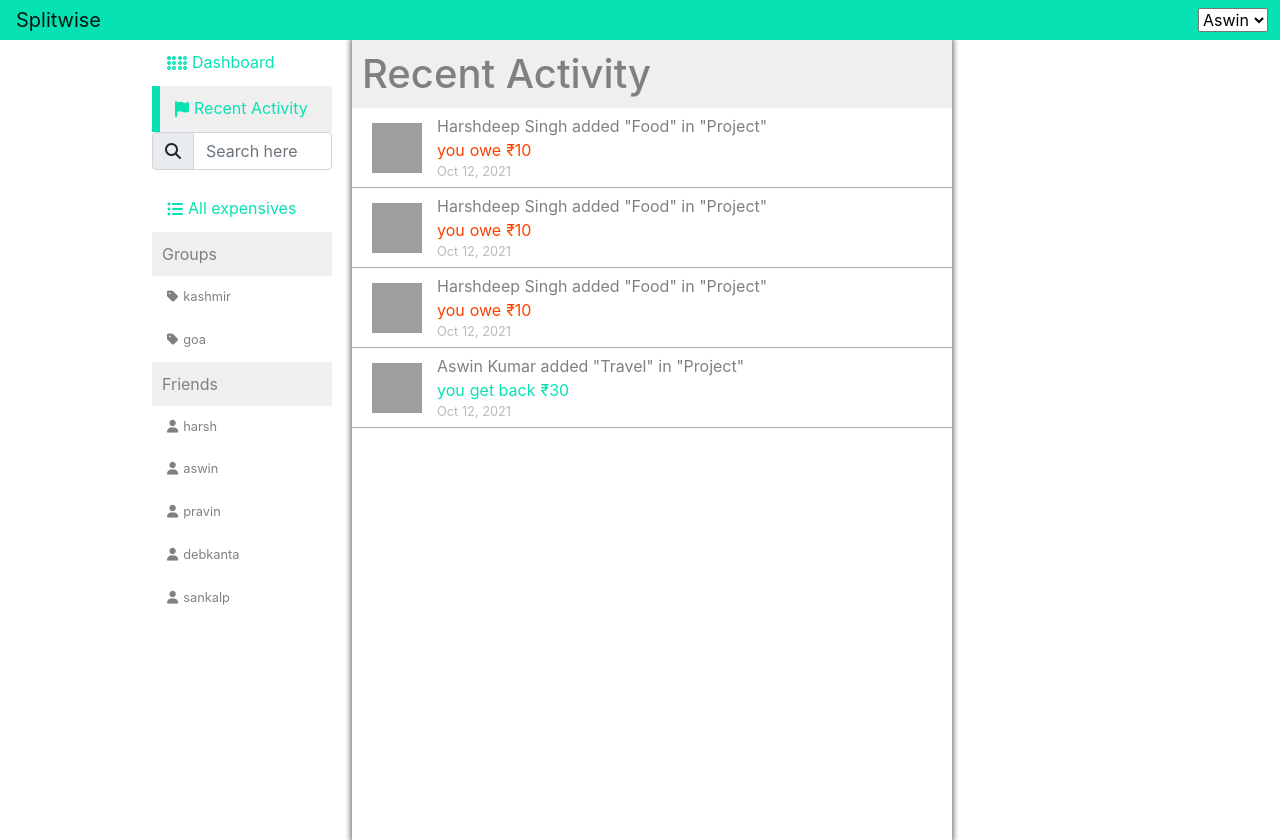
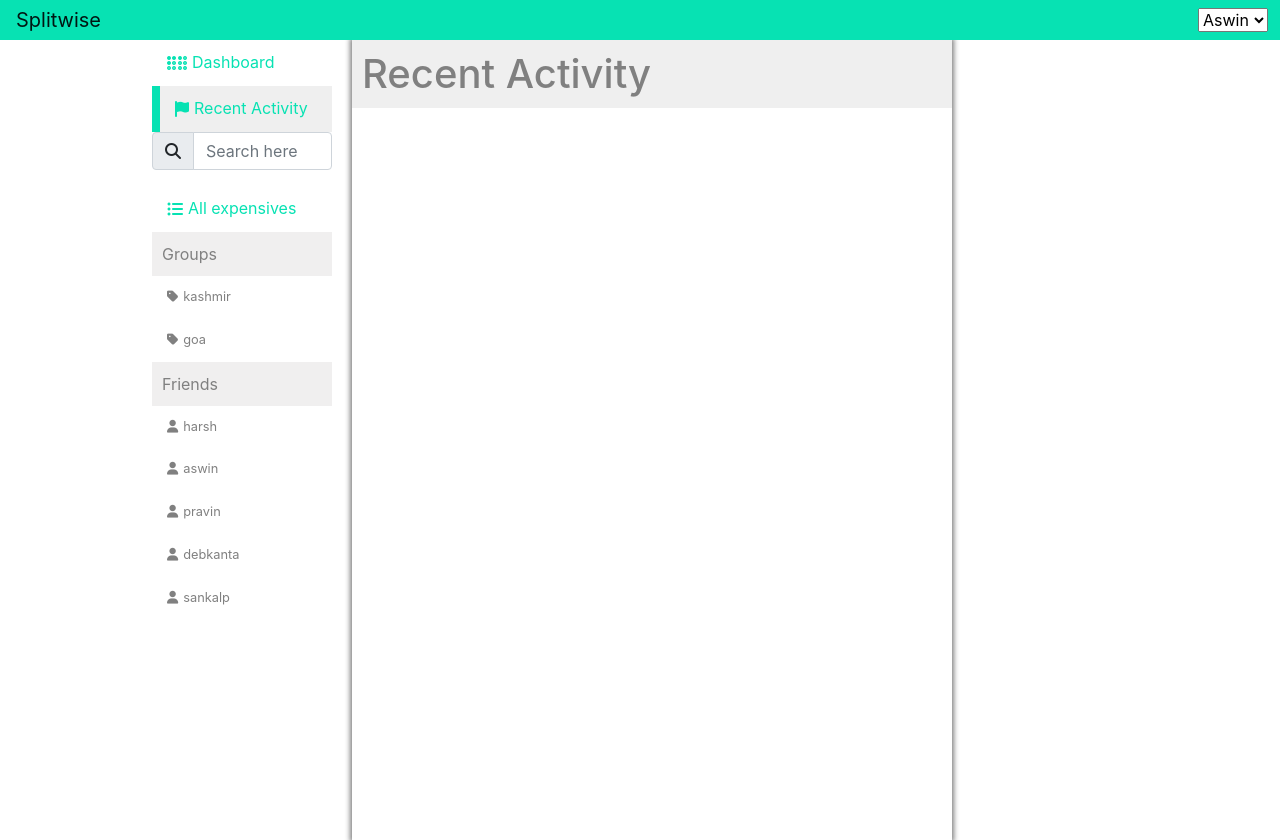
Before and after one commit to aswin-kumar-1999/SplitWIse-react, a React (Create React App) app: page /activity in a window 1280 px wide. Built offline with nearby package versions, Linux system fonts and the light colour scheme; grey boxes are pictures that could not be loaded.

Commit message:
Added recent Activity

```diff
--- a/src/components/Activity/Activity.js
+++ b/src/components/Activity/Activity.js
@@ -1,5 +1,8 @@
 import React, { Component } from "react";
 import ActivityBlock from "./ActivityBlock";
+
+import { connect } from "react-redux";
+import { recentActivity } from '../../redux/actions';
 
 export class Activity extends Component {
     constructor(props) {
@@ -12,53 +15,52 @@
             person1: "Harshdeep Singh",
             Desc1: "Food",
             Group1: "Project",
-            Date1: "Oct 12, 2021",
+            Date1: "Oct 16, 2021",
         };
     }
 
     render() {
+        { console.log("Activity", this.props.credit) }
         return (
             <div className="activity">
                 <h1 className="activityHead">Recent Activity</h1>
+                {this.props.credit.map(credits => (
                     <ActivityBlock
                         date={this.state.Date1}
-                    group={this.state.Group1}
-                    person={this.state.person1}
-                    desc={this.state.Desc1}
+                        lentTo={credits[0]}
+                        desc={credits[2]}
                         img={this.state.img1}
-                    amount={this.state.amount1}
-                    status={this.state.status1}
+                        amount={credits[1]}
+                        type='credit'
                     />
+                ))}
+                {this.props.credit.map(credits => (
                     <ActivityBlock
                         date={this.state.Date1}
-                    group={this.state.Group1}
-                    person={this.state.person1}
-                    desc={this.state.Desc1}
+                        youOwe={credits[0]}
+                        desc={credits[2]}
                         img={this.state.img1}
-                    amount={this.state.amount1}
-                    status={this.state.status1}
+                        amount={credits[1]}
+                        type='debt'
                     />
-                <ActivityBlock
-                    date={this.state.Date1}
-                    group={this.state.Group1}
-                    person={this.state.person1}
-                    desc={this.state.Desc1}
-                    img={this.state.img1}
-                    amount={this.state.amount1}
-                    status={this.state.status1}
-                />
-                <ActivityBlock
-                    date={this.state.Date1}
-                    group={this.state.Group1}
-                    person="Aswin Kumar"
-                    desc="Travel"
-                    img={this.state.img1}
-                    amount="30"
-                    // status={this.state.status1}
-                />
+                ))}
             </div>
         );
     }
 }
 
-export default Activity;
+const mapStateToProps = (state) => {
+    return {
+        credit: state.credit,
+        debt: state.debt
+    }
+}
+
+function mapDispatchToProps(dispatch) {
+    return {
+        recentActivity: (payload) => {
+            return dispatch(recentActivity(payload))
+        }
+    };
+}
+export default connect(mapStateToProps, mapDispatchToProps)(Activity);
--- a/src/components/Activity/ActivityBlock.js
+++ b/src/components/Activity/ActivityBlock.js
@@ -15,31 +15,28 @@
         return (
             <div className="activityBlock">
                 <img src={this.props.img} alt="%" height="50px" width="50px" />
-                <div className="activityText">
-                    <div>
-                        {this.props.person} added "{this.props.desc}" in "
-                        {this.props.group}"
-                    </div>
-                    <div
-                        className="status-amount"
-                        style={{
-                            color:
-                                this.props.status !== "owe"
-                                    ? this.state.greenColor
-                                    : this.state.redColor,
-                        }}
-                    >
-                        you{" "}
-                        {this.props.status === "owe" ? (
-                            <p>owe</p>
-                        ) : (
-                            <p>get back</p>
-                        )}{" "}
-                        ₹{this.props.amount}{" "}
-                    </div>
-                    <div className="date"> {this.props.date} </div>
+                {/* <div className="activityText"> */}
+                <div className='d-flex justify-content-center align-items-center ' style={{ width: '100%' }}>
+                    {this.props.type === 'credit' &&
+                        <div>
+                            <div>
+                                you paid for {this.props.desc}
+                                <div className='credit'>  {this.props.lentTo} lent {this.props.amount.toFixed(2)} from you</div>
+                            </div>
+                            <div>{this.props.date}</div>
+                        </div>
+                    }
+                    {this.props.type === 'debt' &&
+                        <div>
+                            <div>
+                                {this.props.youOwe} paid for {this.props.desc}
+                                <div className='debt'>   you owe   {this.props.amount.toFixed(2)} from you</div>
+                            </div>
+                            <div>{this.props.date}</div>
+                        </div>
+                    }
                 </div>
-                <div></div>
+                {/* </div> */}
             </div>
         );
     }
--- a/src/components/Dashboard/Dashboard.js
+++ b/src/components/Dashboard/Dashboard.js
@@ -6,7 +6,7 @@
 import './Dashboard.css'
 import { dataStore, transaction } from '../Store/Store'
 import { connect } from "react-redux";
-import { updateUser } from '../../redux/actions';
+import { recentActivity } from '../../redux/actions';
 
 class Dashboard extends Component {
     constructor(props) {
@@ -55,7 +55,8 @@
                 this.setState(prevState => ({
                     credit: [...prevState.credit, [
                         owesName,
-                        shareamount
+                        shareamount,
+                        transaction[index].desc
                     ]],
                     lent: prevState.lent + lent
                 }))
@@ -65,12 +66,14 @@
                 this.setState(prevState => ({
                     debt: [...prevState.debt, [
                         transaction[index].paid_by,
-                        shareamount
+                        shareamount,
+                        transaction[index].desc
                     ]],
                     owe: prevState.owe - shareamount
                 }))
             }
         }
+        // this.props.recentActivity({debt:this.state.debt,credit:this.state.credit})
     }
 
     expenseHandler = () => {
@@ -120,6 +123,7 @@
     }
 
     render() {
+        {this.props.recentActivity({debt:this.state.debt,credit:this.state.credit})}
         return (
             <>
                 <div>
@@ -207,8 +211,8 @@
 
 function mapDispatchToProps(dispatch) {
     return {
-        updateUser: (payload) => {
-            return dispatch(updateUser(payload))
+        recentActivity: (payload) => {
+            return dispatch(recentActivity(payload))
         }
     };
 }
--- a/src/components/Expense/Expense.js
+++ b/src/components/Expense/Expense.js
@@ -44,7 +44,7 @@
         this.setState((prevState) => ({ splitShare: !prevState.splitShare }))
     }
     nameHandler = (event) => {
-        const name = event.target.value;
+        const name = event.target.value.toLowerCase();
         if (!this.state.nameList.includes(name) && name.length !== 0) {
             this.setState(prevState => ({
                 nameList: [...prevState.nameList, name],
--- a/src/components/GroupUi/GroupUi.js
+++ b/src/components/GroupUi/GroupUi.js
@@ -82,10 +82,10 @@
                         ></img>
                         {this.props.groupName}
                     </div>
-                    <div>
+                    {/* <div>
                         <button className="btn-expense">Add Expense</button>
                         <button className="btn-settle">Settle Up</button>
-                    </div>
+                    </div> */}
                 </h2>
                 {this.state.paidBy.map((person, index) => (
                     <GroupBlock
--- a/src/components/Settle/Settle.js
+++ b/src/components/Settle/Settle.js
@@ -1,7 +1,9 @@
 import React, { Component } from 'react'
 import BackDrop from '../UI/BackDrop';
 import Cards from '../UI/Cards';
-// import { transaction, group, user } from '../Store/Store'
+import { connect } from "react-redux";
+import { updateUser } from '../../redux/actions';
+import { settler } from '../Store/Store'
 import './Settle.css'
 export class Settle extends Component {
     constructor(props) {
@@ -39,6 +41,7 @@
         this.props.onClose(true)
     }
     settleHandler = () => {
+        settler(this.props.user)
         this.setState({ isSpinner: 1 })
         setTimeout(() => {
             this.setState({ isSpinner: 2 })
@@ -114,4 +117,19 @@
     }
 }
 
-export default Settle
+
+
+const mapStateToProps = (state) => {
+    return {
+        user: state.user
+    }
+}
+
+function mapDispatchToProps(dispatch) {
+    return {
+        updateUser: (payload) => {
+            return dispatch(updateUser(payload))
+        }
+    };
+}
+export default connect(mapStateToProps, mapDispatchToProps)(Settle);
--- a/src/components/UserUi/UserUi.js
+++ b/src/components/UserUi/UserUi.js
@@ -112,10 +112,10 @@
                         ></img>
                         {this.props.userName}
                     </div>
-                    <div>
+                    {/* <div>
                         <button className="btn-expense">Add Expense</button>
                         <button className="btn-settle">Settle Up</button>
-                    </div>
+                    </div> */}
                 </h2>
                 {this.state.paidBy.map((person, index) => (
                     <UserBlock
--- a/src/redux/actions/index.js
+++ b/src/redux/actions/index.js
@@ -4,3 +4,10 @@
         payload
     }
   };
+
+export function recentActivity(payload){
+    return {
+        type:"recent_activity",
+        payload
+    }
+}
--- a/src/redux/reducers/index.js
+++ b/src/redux/reducers/index.js
@@ -1,12 +1,24 @@
 const initialState = {
-    user:'aswin'
+    user:'aswin',
+    debt:[],
+    credit:[]
 };
 
 function rootReducer(state = initialState, action) {
     if(action.type == "update_user") {
 
         return {
+            ...state,
             user:action.payload
+        }
+    }
+
+    if(action.type === 'recent_activity'){
+        console.log("recentactivity",action.payload)
+        return {
+            ...state,
+            debt:action.payload.debt,
+            credit:action.payload.credit
         }
     }
 
```
Lines whose indentation alone changed are shown as unchanged.
